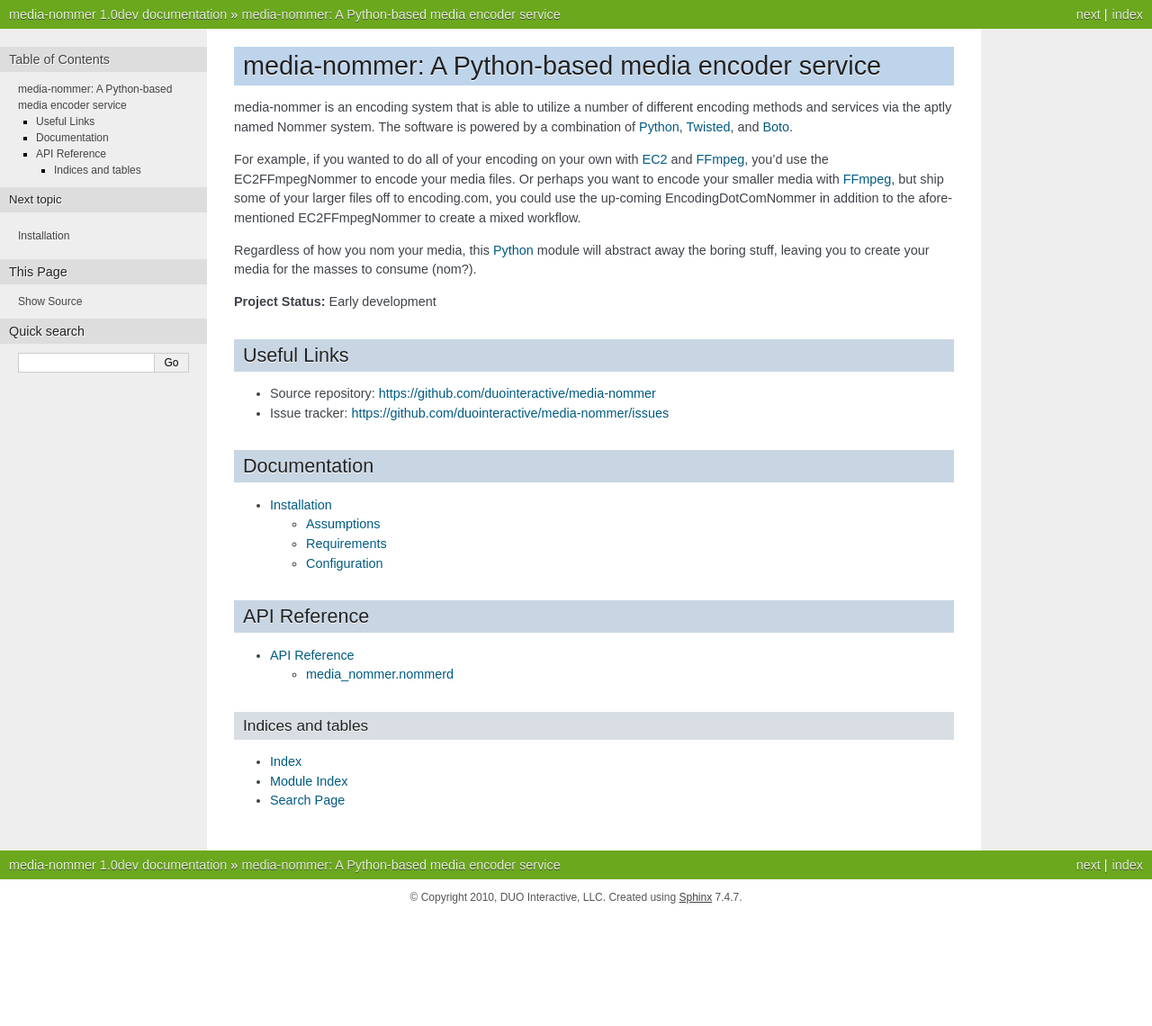
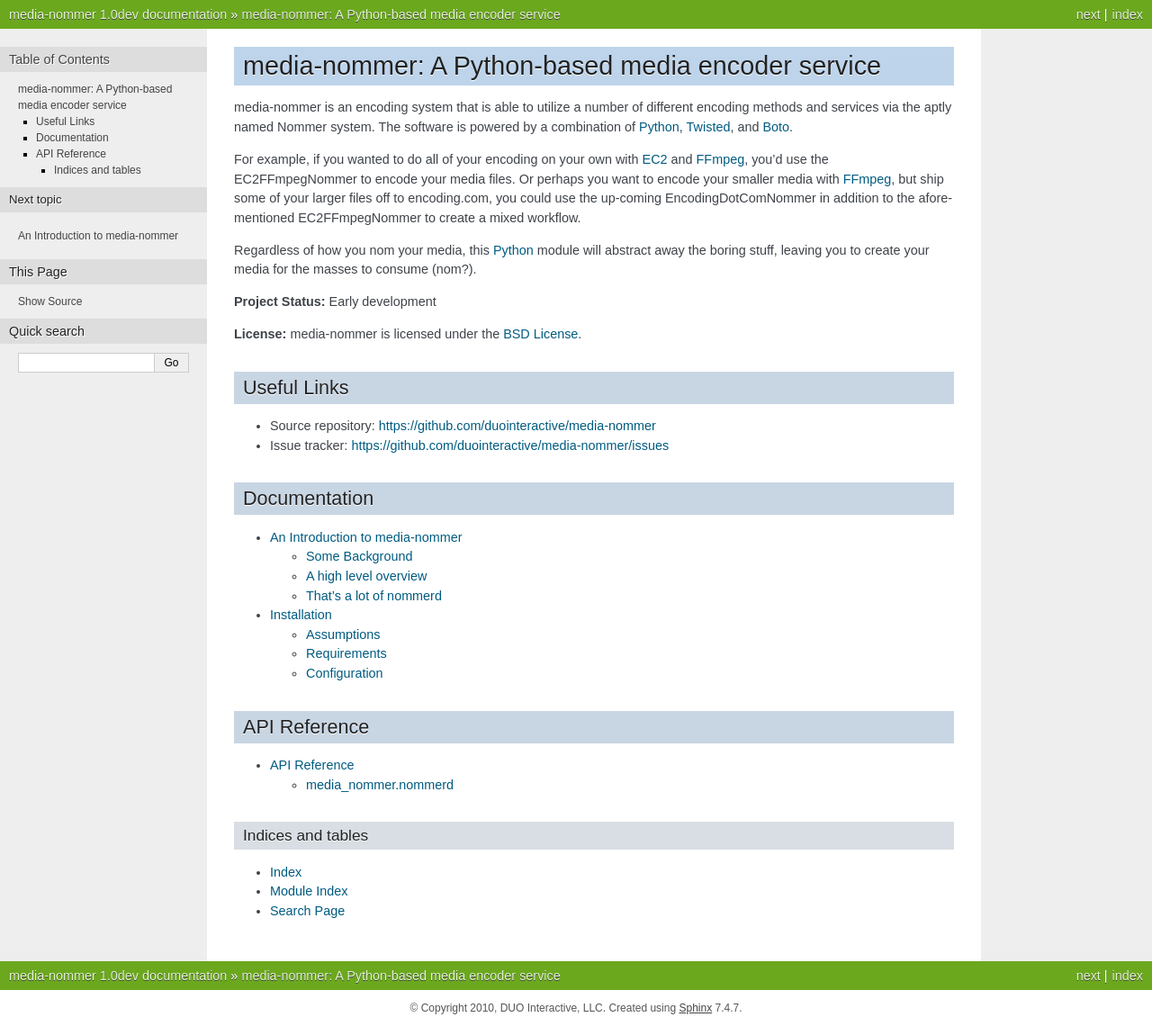
Before and after one commit to duointeractive/media-nommer, a Sphinx documentation site: the page built from doc_src/source/index.rst, in a window 1280 px wide. Shown: the whole page at 90% size. Built offline with Sphinx 7.4.7, drawn with Linux system fonts in a browser that asks for light colours; before the commit the page ends 1017 px from its top, so only the background shows below that; some of the changed lines change nothing that is shown.

Commit message:
More work on general documentation.

```diff
--- a/doc_src/source/global.txt
+++ b/doc_src/source/global.txt
@@ -11,4 +11,8 @@
 
 .. _EC2: http://aws.amazon.com/ec2/
 .. _S3: http://aws.amazon.com/s3/
+.. _CloudFront: http://aws.amazon.com/cloudfront/
 .. _Amazon AWS: http://aws.amazon.com/
+
+.. _DUO Interactive: http://duointeractive.com
+.. _BSD License: http://opensource.org/licenses/bsd-license.php
--- a/doc_src/source/index.rst
+++ b/doc_src/source/index.rst
@@ -23,6 +23,8 @@
 
 **Project Status:** Early development
 
+**License:** media-nommer is licensed under the `BSD License`_.
+
 Useful Links
 ------------
 
@@ -35,6 +37,7 @@
 .. toctree::
    :maxdepth: 2
 
+   introduction
    installation
 
 API Reference
--- /dev/null
+++ b/doc_src/source/introduction.rst
@@ -0,0 +1,67 @@
+.. _introduction:
+
+.. include:: global.txt
+
+An Introduction to media-nommer
+===============================
+
+media-nommer is a Python project that aims to provide media encoding that
+scales to your needs in the cloud (`Amazon AWS`_, to be specific). This is not
+altogether special, and is a problem that has been solved by a good number of
+other efforts. However, we take a unique stance in that we provide a number
+of different encoding backends for different services and providers, without
+your having to deal with their respective APIs directly.
+
+Some Background
+---------------
+
+As mentioned earlier, there are any number of various projects out there that
+handle encoding media on various services. We (`DUO Interactive`_) were searching
+for a suitable fit for two different projects that needed near-infinite media
+encoding scalability. However, the two projects were completely different in
+the way that the media files would be delivered and tracked, as well as the
+formats to be encoded to. Furthermore, there were/are certain formats that some
+services like Encoding.com handle much better/cheaper than our ideal of
+EC2_ + FFmpeg_.
+
+We needed a package that would let us send media directly to our encoding
+software, or grab it from S3 for encoding. Encoded output would need to be
+stored on S3 for distribution via CloudFront_. We also wanted to go the
+cheapest route, which sometimes meant using a more specialized third party
+service. We wanted to be able to selectively pipe certain media out to said
+third parties, and send the rest to our default EC2_ + FFmpeg_ encoding
+plugin. And most importantly of all, we wanted the bulk of the setup work
+for a deployment of the software to be done in the config file, with the
+nasty stuff humming along out of sight.
+
+The result of all of this was the creation of media-nommer, a Python_-based
+media encoding system with a penchant for scalability and flexibility.
+
+A high level overview
+---------------------
+
+Intelligent distributed encoding requires a director or orchestrator to keep
+everything running as it should. Since we've targeted near-infinite scalability
+as a goal, we need to be able to hand out media to external services, as well
+as scale our own EC2_ + FFmpeg_ instances up and down to meet demand. This is
+where the :py:obj:`nommerd <media_nommer.nommerd>` daemon comes in.
+
+The nommerd manages the various *Nommers*, which are classes that manage the
+encoding service they abstract. For example, we have an EC2FFmpegNommer,
+as well as an EncodingDotComNommer. Each of these has methods that lets nommerd
+submit encoding jobs, receive notification of their success/failure, and
+deal with the output.
+
+nommerd also implements a simple JSON-based API for your custom software to
+query for pending or current encoding job states.
+
+And finally, upon completion of an encoding job, you may optionally have
+nommerd ping you back at a specified URL.
+
+That's a lot of nommerd
+-----------------------
+
+You'll notice that we mention nommerd pretty frequently. We could have done
+without this guy if we went with a de-centralized EC2_ + FFmpeg_ setup, but
+then we lose a lot of ability to blend Amazon AWS-based encoding with
+external encoding.
```
